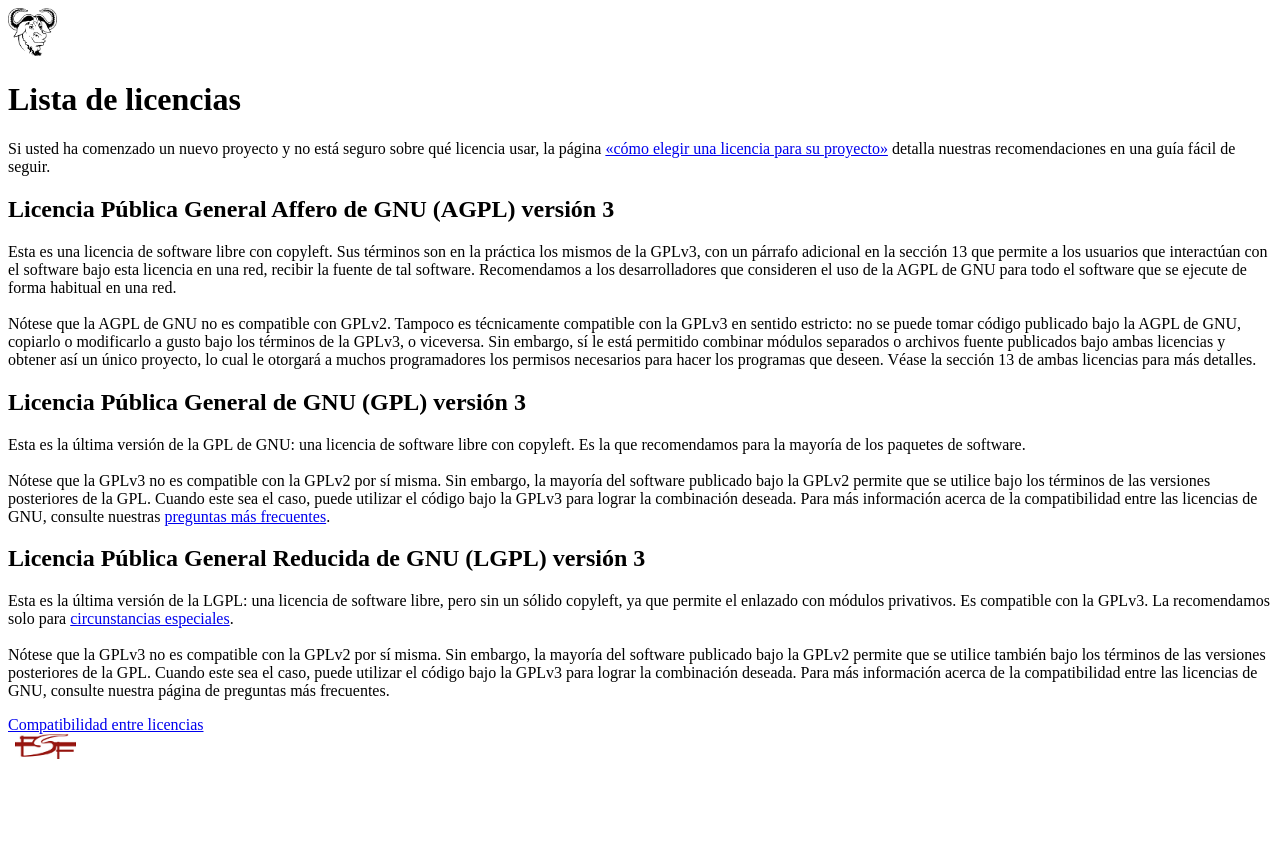
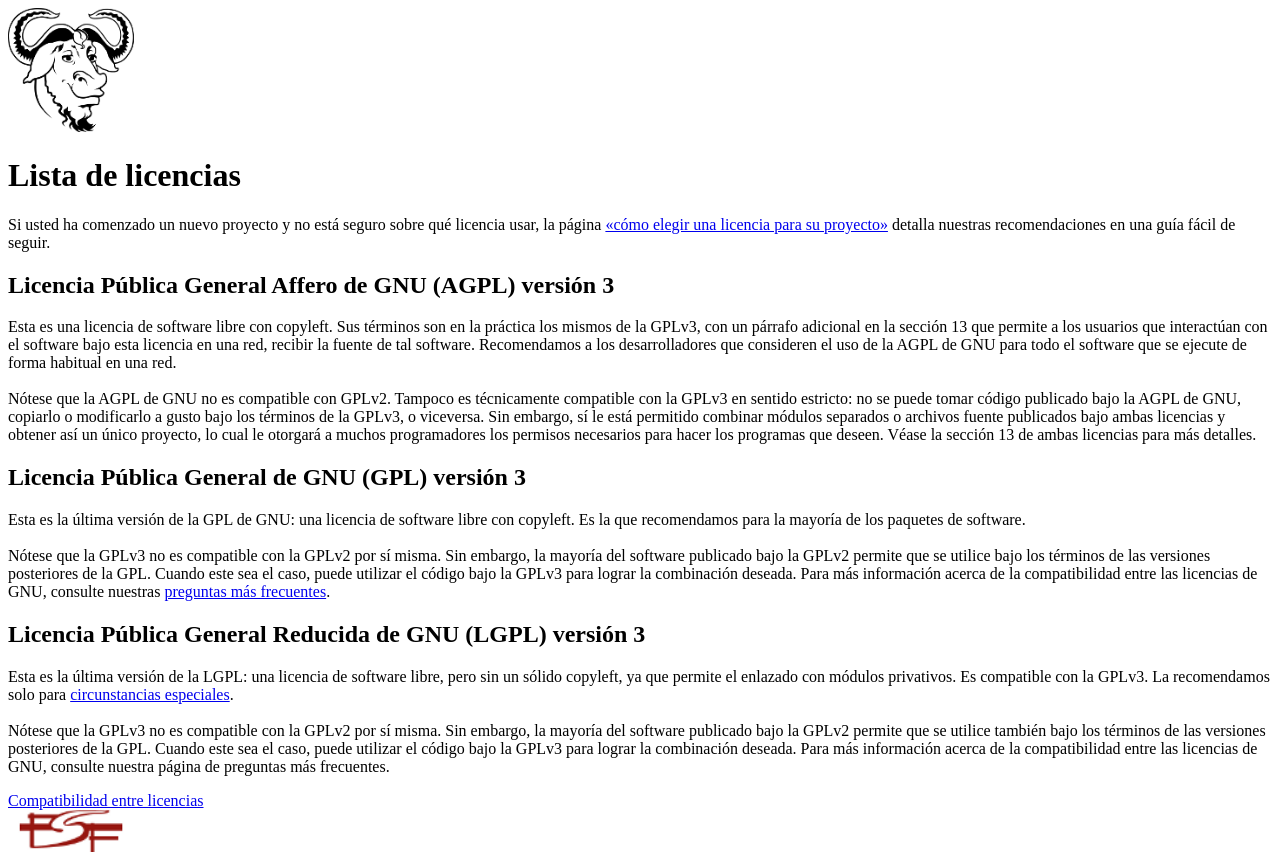
Before and after one commit to jorge-elrincon/TareaHTML, a plain HTML site: page Proyecto/index.html in a window 1280 px wide. Before the commit the page ends 800 px from the top, so only its background shows below. Drawn offline with Linux system fonts and the light colour scheme.

Commit message:
Cambio tamaño imágenes.

```diff
--- a/Proyecto/index.html
+++ b/Proyecto/index.html
@@ -5,7 +5,7 @@
         <title>Licencias libres</title>
     </head>
     <body>
-        <img src="Imágenes/heckert_gnu.transp.small.png" alt="[Cabeza de GNU]" height="48" width="49">
+        <img src="Imágenes/heckert_gnu.transp.small.png" alt="[Cabeza de GNU]" height="10%" width="10%">
         <h1>Lista de licencias</h1>
         <p>
             Si usted ha comenzado un nuevo proyecto y no está seguro sobre qué licencia usar, la página
@@ -45,6 +45,6 @@
         </p>
         <a href="tabla.html">Compatibilidad entre licencias</a>
         <br/>
-        <img src="Imágenes/fsf-logo-notext-small.png" alt="[Logotipo de la FSF]" width="75" height="25">
+        <img src="Imágenes/fsf-logo-notext-small.png" alt="[Logotipo de la FSF]" width="10%" height="10%">
     </body>
 </html>
```
